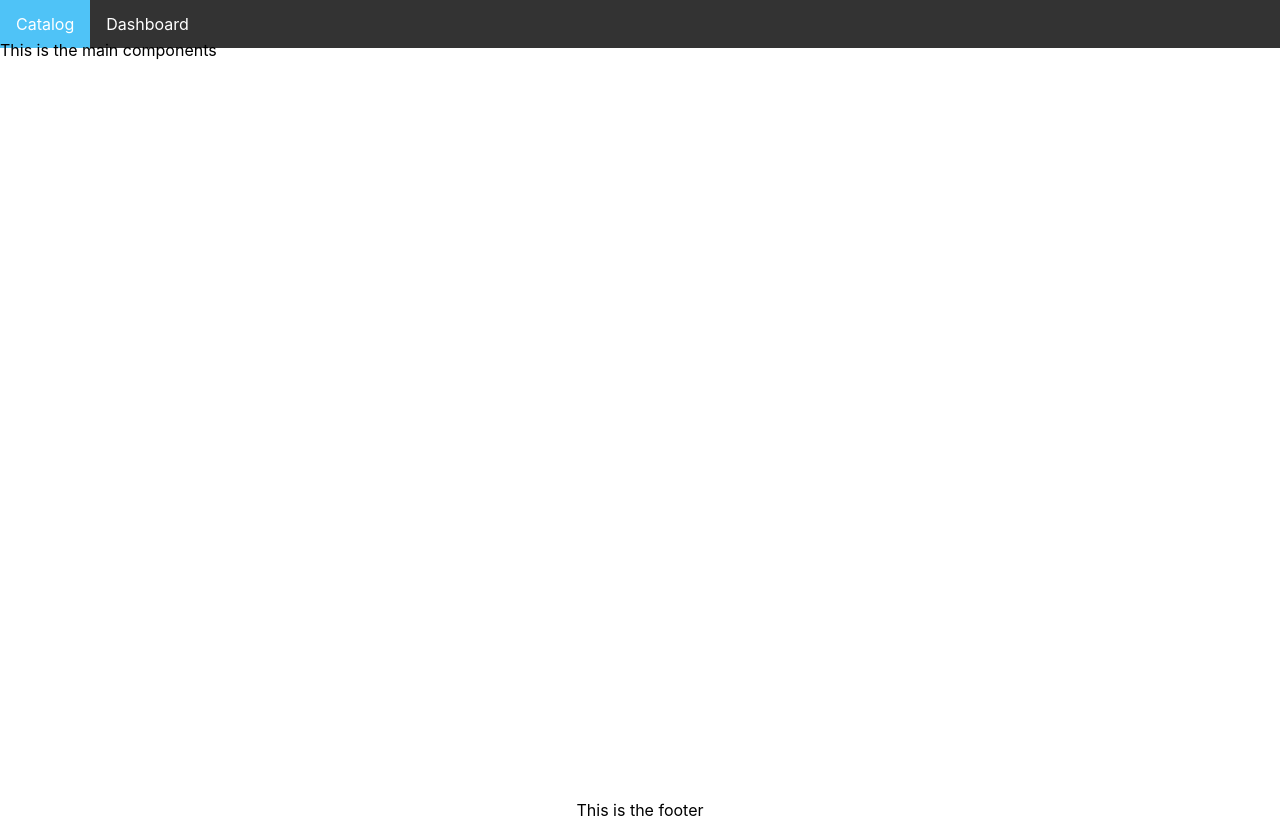
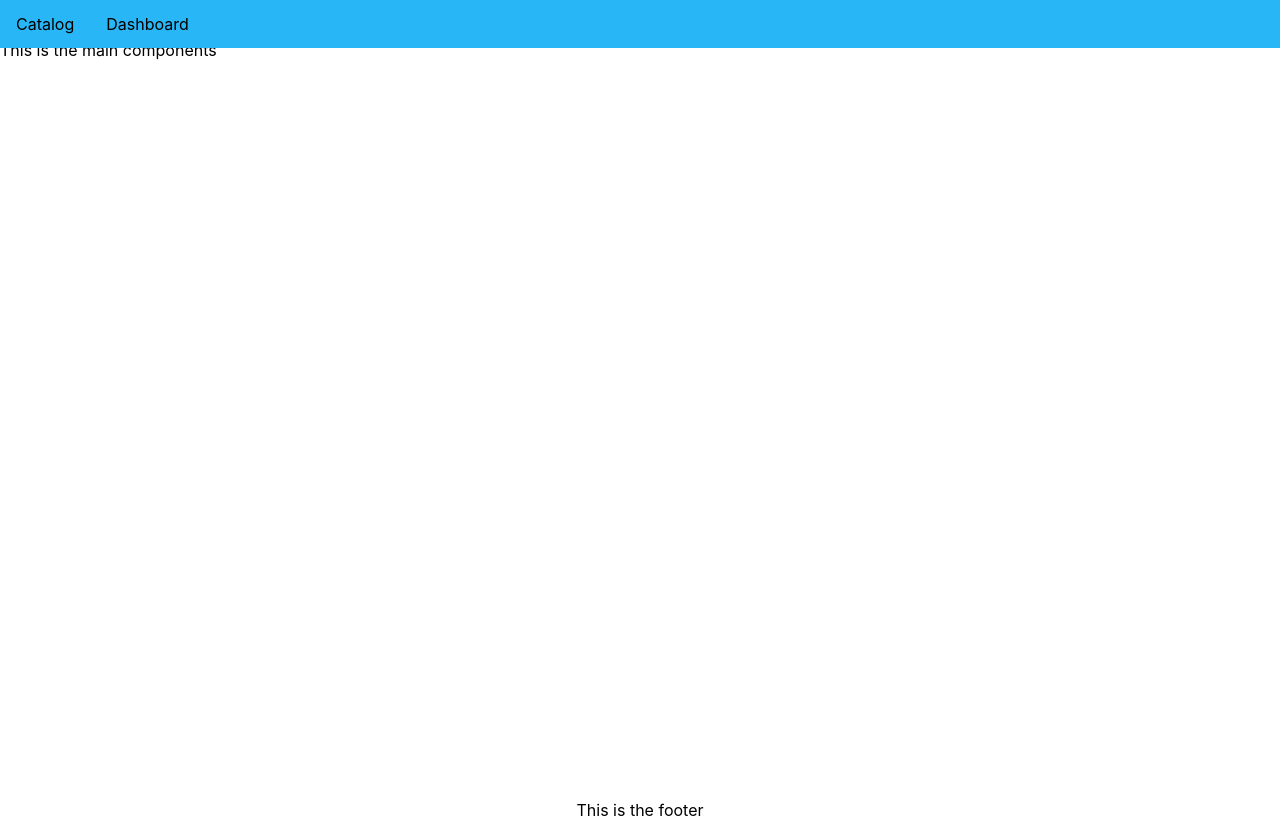
Before and after one commit to yasithSaparamadu/spark_lms, a React (Create React App) app: page / in a window 1280 px wide. Built offline with nearby package versions, Linux system fonts and the light colour scheme.

Commit message:
Add themeing support and app bar fixed

```diff
--- a/src/App.js
+++ b/src/App.js
@@ -1,9 +1,22 @@
 import { Header, Main, Footer } from "./components/Layout";
 import { NavBar, NavItem, NavLink } from "./components/Navbar";
+import { ThemeProvider } from "styled-components";
 
 function App() {
+  const theme = {
+    primary: {
+      main: "#29b6f6",
+      light: "#73e8ff",
+      dark: "#0086c3",
+      textColor: "#000"
+
+    },
+    secondary: {
+      main: "#fff",
+    }
+  };
   return (
-    <>
+    <ThemeProvider theme={theme}>
       <Header>
         <NavBar>
           <NavItem href="#">
@@ -16,7 +29,7 @@ function App() {
       </Header>
       <Main>This is the main components</Main>
       <Footer>This is the footer</Footer>
-    </>
+    </ThemeProvider>
   );
 }
 
--- a/src/components/Navbar.js
+++ b/src/components/Navbar.js
@@ -5,7 +5,11 @@ export const NavBar = styled.ul`
   margin: 0;
   padding: 0;
   overflow: hidden;
-  background-color: #333;
+  background-color: ${(props) => props.theme.primary.main};
+  position: fixed;
+  top: 0;
+  width: 100%;
+  z-index: 1;
 `;
 
 export const NavItem = styled.li`
@@ -14,16 +18,16 @@ export const NavItem = styled.li`
 
 export const NavLink = styled.a`
   display: block;
-  color: white;
+  color: ${(props) => props.theme.primary.textColor};
   text-align: center;
   padding: 14px 16px;
   text-decoration: none;
 
   :hover {
-    background-color: #4fc3f7;
+    background-color: #${(props) => props.theme.primary.light};
   }
 
   .active {
-      background-color: 304aa6d;
+      background-color: ${(props) => props.theme.primary.dark};
   }
 `;
```
